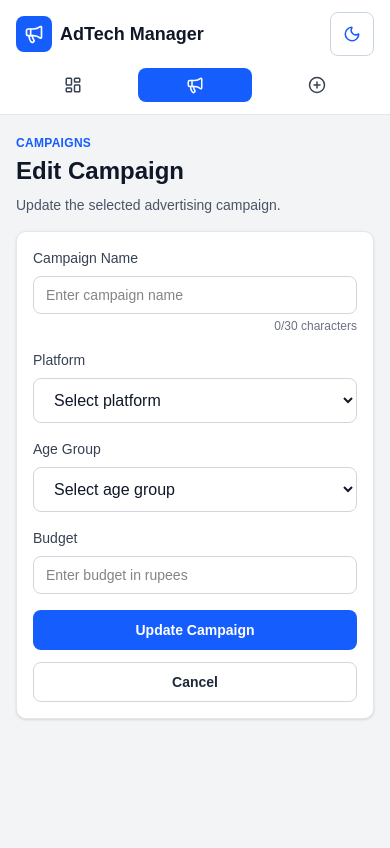
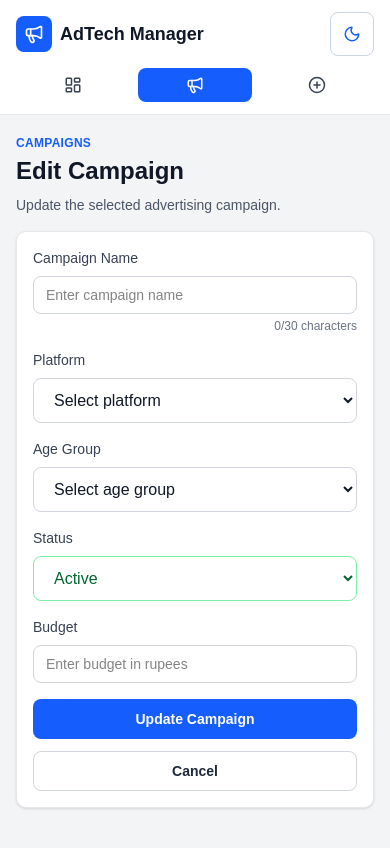
Before and after one commit to madhavi-gaddam/adtech_campaign_manager, a React (Vite) app in the folder adTech_campaign/: page /campaigns/edit/1 in a window 390 px wide. Shown: the top 848 px of the page. Built offline with nearby package versions, Linux system fonts and the light colour scheme.

Commit message:
Improve campaign status and mobile details

```diff
--- a/adTech_campaign/src/components/molecules/CampaignRow.jsx
+++ b/adTech_campaign/src/components/molecules/CampaignRow.jsx
@@ -9,6 +9,11 @@ export function CampaignRow({
   onEdit,
 }) {
   const campaignName = campaign.campaignName || campaign.name || "Untitled Campaign";
+  const statusClass = campaign.status === "Active"
+    ? "border-green-300 bg-green-100 text-green-800"
+    : campaign.status === "Paused"
+      ? "border-amber-300 bg-amber-100 text-amber-800"
+      : "border-blue-300 bg-blue-100 text-blue-800";
   return (
     <tr className="border-b border-gray-200 bg-gray-50 last:border-b-0 hover:bg-white">
       <td className="px-3 py-5 text-sm font-bold text-blue-900 xl:px-4">
@@ -31,7 +36,7 @@ export function CampaignRow({
           value={campaign.status}
           aria-label={`Change status for ${campaignName}`}
           onChange={(event) => onStatusChange(campaign.id, event.target.value)}
-          className="w-full rounded-md border border-gray-300 bg-white px-2 py-2 text-sm font-medium text-gray-800 outline-none focus:border-blue-600 focus:ring-2 focus:ring-blue-100"
+          className={`w-full rounded-md border px-2 py-2 text-sm font-medium outline-none focus:border-blue-600 focus:ring-2 focus:ring-blue-100 ${statusClass}`}
         >
           <option value="Active">Active</option>
           <option value="Paused">Paused</option>
--- a/adTech_campaign/src/components/molecules/InfoItem.jsx
+++ b/adTech_campaign/src/components/molecules/InfoItem.jsx
@@ -1,11 +1,11 @@
 export function InfoItem({ label, value }) {
   return (
-    <div className="flex flex-col gap-1 border-b border-gray-200 py-3 sm:flex-row sm:items-center sm:justify-between sm:gap-6">
+    <div className="flex min-w-0 flex-col gap-1 border-b border-gray-200 py-3 sm:flex-row sm:items-center sm:justify-between sm:gap-6">
       <p className="font-semibold text-gray-700">
         {label}
       </p>
 
-      <p className="break-words text-gray-600 sm:text-right">
+      <p className="min-w-0 break-words [overflow-wrap:anywhere] text-gray-600 sm:text-right">
         {value}
       </p>
     </div>
--- a/adTech_campaign/src/components/molecules/PageHeader.jsx
+++ b/adTech_campaign/src/components/molecules/PageHeader.jsx
@@ -1,15 +1,15 @@
 
 export function PageHeader({ eyebrow, title, description, actions }) {
   return (
-    <div className="flex flex-col gap-4 sm:flex-row sm:items-start sm:justify-between">
-      <div>
+    <div className="flex min-w-0 flex-col gap-4 sm:flex-row sm:items-start sm:justify-between">
+      <div className="min-w-0">
         {eyebrow && (
           <p className="text-xs font-bold uppercase tracking-wide text-blue-600">
             {eyebrow}
           </p>
         )}
 
-        <h1 className="mt-1 text-2xl font-extrabold text-gray-900">
+        <h1 className="mt-1 break-all text-2xl font-extrabold text-gray-900">
           {title}
         </h1>
 
--- a/adTech_campaign/src/components/organisms/BudgetBarChart.jsx
+++ b/adTech_campaign/src/components/organisms/BudgetBarChart.jsx
@@ -11,7 +11,7 @@ import {
 
 import { formatCurrency } from "../../utils/formatCurrency";
 
-const MAX_LABEL_LENGTH = 14;
+const MAX_LABEL_LENGTH = 9;
 
 function shortenCampaignName(name) {
   const normalizedName = String(name).trim();
@@ -68,14 +68,18 @@ export function BudgetBarChart({ campaigns }) {
         <ResponsiveContainer width="100%" height="100%">
         <BarChart
           data={topCampaigns}
-          margin={{ top: 8, right: 12, bottom: 30, left: 0 }}
+          margin={{ top: 8, right: 12, bottom: 54, left: 0 }}
         >
           <CartesianGrid strokeDasharray="3 3" />
 
           <XAxis
             dataKey="campaignLabel"
             interval={0}
-            tick={{ fontSize: 11 }}
+            tick={{ fontSize: 10 }}
+            tickMargin={10}
+            angle={-35}
+            textAnchor="end"
+            height={54}
             tickLine={false}
           />
           <YAxis
--- a/adTech_campaign/src/components/organisms/CampaignDetailsCard.jsx
+++ b/adTech_campaign/src/components/organisms/CampaignDetailsCard.jsx
@@ -14,7 +14,7 @@ export function CampaignDetailsCard({ campaign, onDelete }) {
     : "Not updated yet";
 
   return (
-    <div className="w-full max-w-3xl rounded-lg border border-gray-200 bg-white p-4 shadow-sm sm:p-6">
+    <div className="w-full min-w-0 max-w-3xl overflow-hidden rounded-lg border-2 border-slate-300 bg-white p-4 shadow-md dark:border-slate-600 sm:p-6">
 
       <h2 className="mb-6 text-2xl font-bold">
         Campaign Details
--- a/adTech_campaign/src/components/organisms/CampaignForm.jsx
+++ b/adTech_campaign/src/components/organisms/CampaignForm.jsx
@@ -27,8 +27,14 @@ export function CampaignForm() {
     platform: editCampaign?.platform || "",
     ageGroup: editCampaign?.ageGroup || "",
     budget: editCampaign?.budget || "",
+    status: editCampaign?.status || "Active",
   });
   const [errors, setErrors] = useState({});
+  const statusClass = values.status === "Active"
+    ? "border-green-300 bg-green-100 text-green-800"
+    : values.status === "Paused"
+      ? "border-amber-300 bg-amber-100 text-amber-800"
+      : "border-blue-300 bg-blue-100 text-blue-800";
 
   function validate() {
     const nextErrors = {};
@@ -125,6 +131,16 @@ export function CampaignForm() {
         <FieldError error={errors.ageGroup} />
       </FormField>
 
+      {isEditMode && (
+        <FormField label="Status" htmlFor="status">
+          <SelectField id="status" name="status" value={values.status} onChange={handleChange} className={statusClass}>
+            <option value="Active">Active</option>
+            <option value="Paused">Paused</option>
+            <option value="Completed">Completed</option>
+          </SelectField>
+        </FormField>
+      )}
+
       <FormField label="Budget" htmlFor="budget">
         <Input
           type="number"
```
